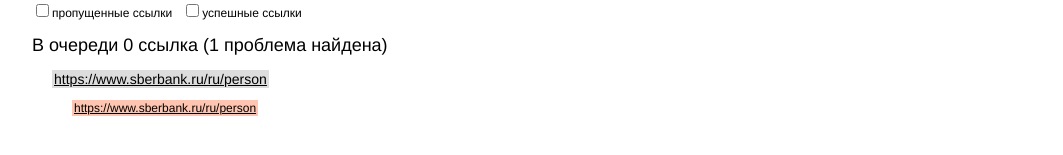
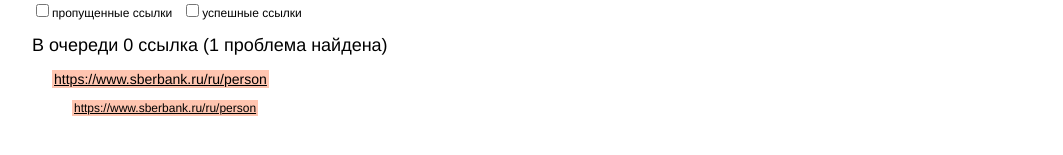
Before and after one commit to 1LisaW/linkebroken, a React app: page / in a window 1280 px wide. Both pictures are taken after a click on the button "Начать". Shown: the part 155-310 px from the top of the page, without its empty margins (108-1171 px from the left). Built offline with nearby package versions, Linux system fonts and the light colour scheme; no server answers.

Commit message:
feat: own status

```diff
--- a/src/Results.css
+++ b/src/Results.css
@@ -28,13 +28,16 @@
         color: #000;
         padding: 1px 2px;
 
-        &_passed {
-            background: #b4deae;
+        &_ok {
+            background: #9cde97;
         }
 
-        &_non-passed {
-            /*сама страница не сломана*/
-            background: #DDD;
+        &_broken {
+            background: #ffc5b0;
+        }
+
+        &_skipped {
+            background: #ffdca6;
         }
     }
 
--- a/src/Results.jsx
+++ b/src/Results.jsx
@@ -76,8 +76,8 @@
     );
 }
 
-function getPageModifier(passed) {
-    return passed ? 'passed' : 'non-passed';
+function getSanitizedUrl(url) {
+    return decodeURIComponent(url);
 }
 
 function Page({
@@ -88,6 +88,8 @@
         links: [],
     }
 }) {
+    const currentLink = page.links.find(link => !link.parent) || {};
+
     return (
         <li>
             <h3>
@@ -96,9 +98,9 @@
                     title={pageUrl}
                     target="_blank"
                     rel="noopener noreferrer"
-                    className={`results__page results__page_${getPageModifier(page.passed)}`}
+                    className={`results__page results__page_${getLinkModifier(currentLink.state)}`}
                 >
-                    {decodeURIComponent(pageUrl)}
+                    {getSanitizedUrl(pageUrl)}
                 </a>
             </h3>
             <ul>
@@ -143,7 +145,7 @@
                 rel="noopener noreferrer"
                 className={`results__link results__link_${getLinkModifier(state)}`}
             >
-                {decodeURIComponent(url)}
+                {getSanitizedUrl(url)}
             </a>
         </li>
     );
```
